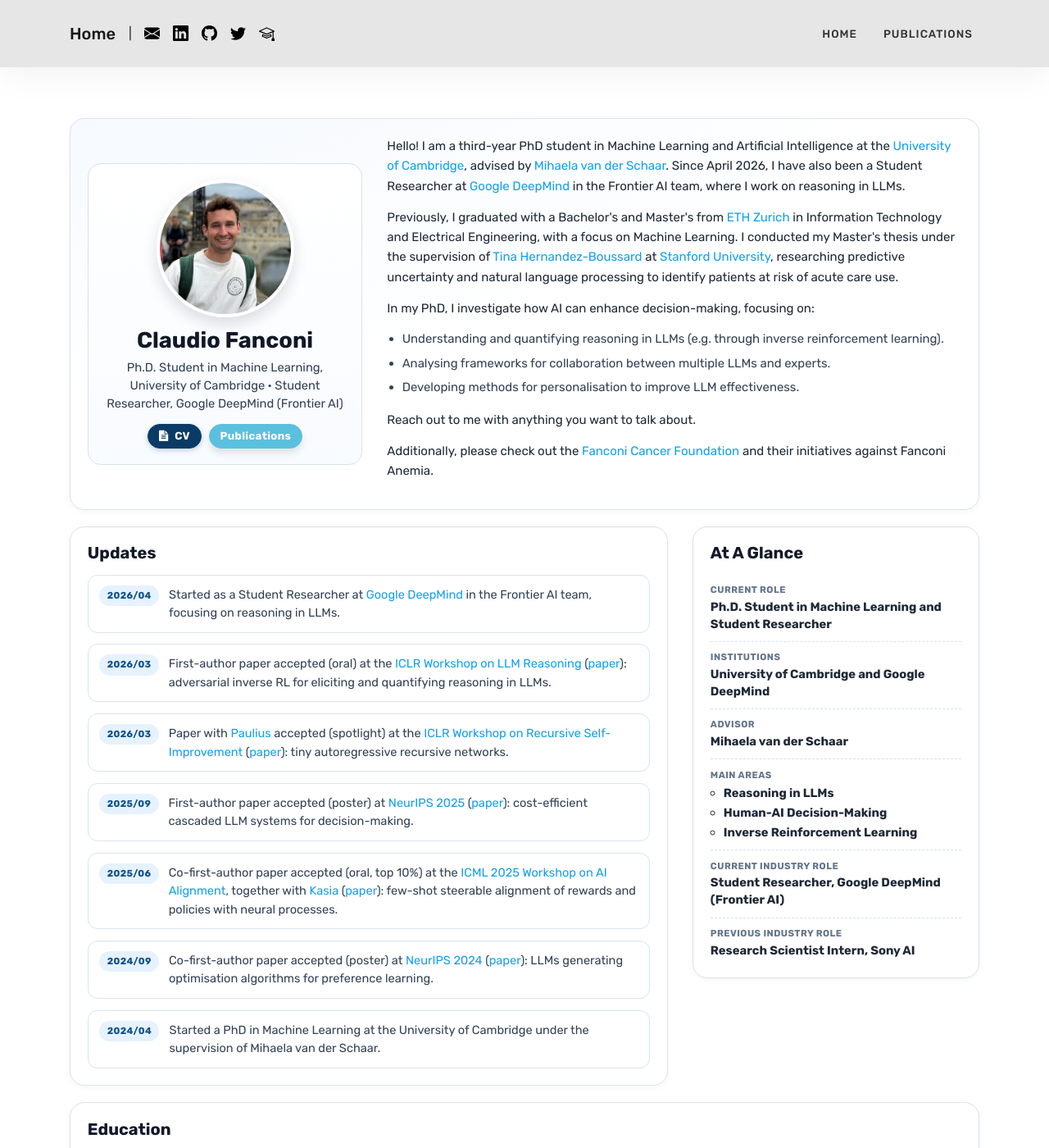
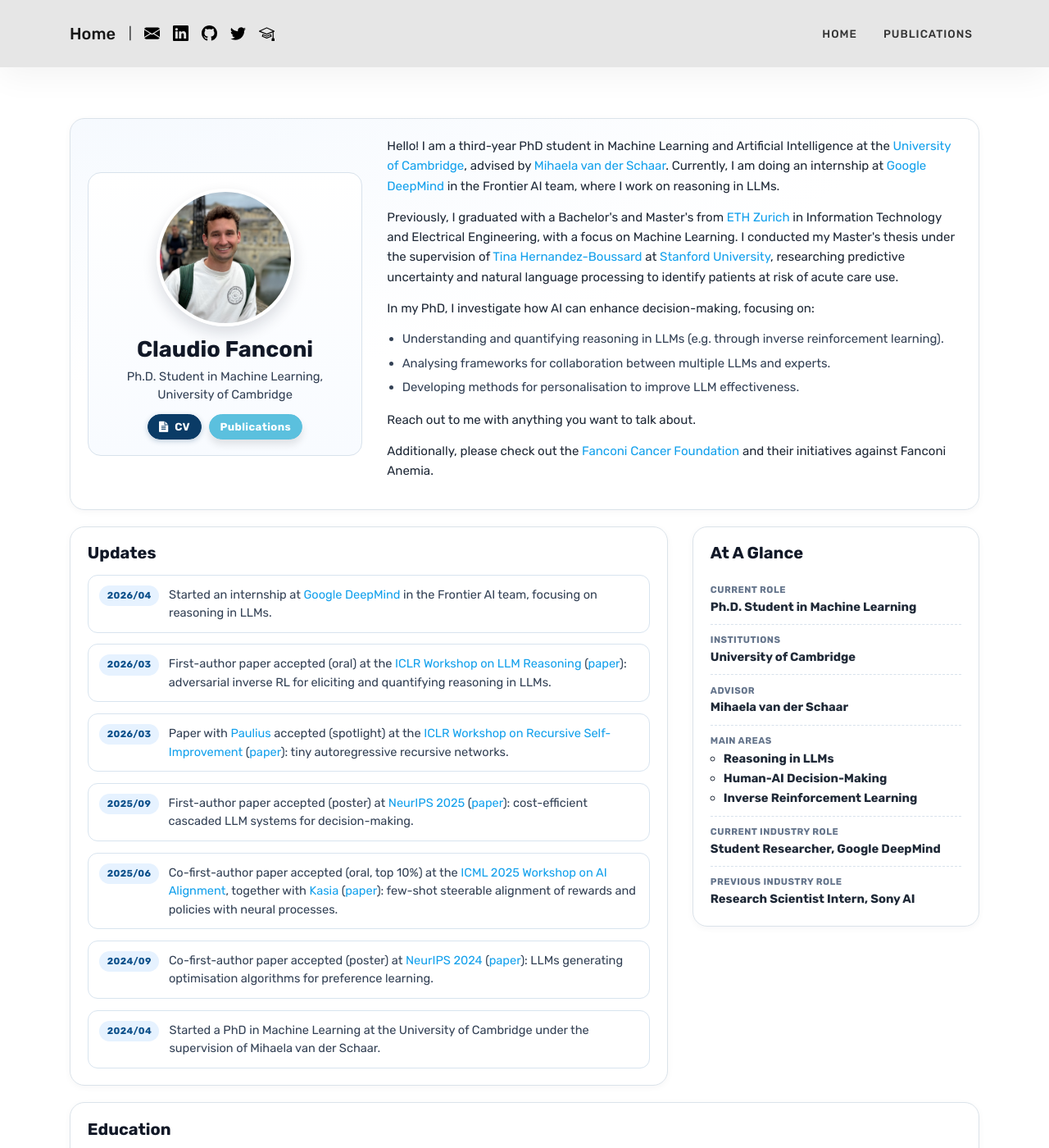
Before and after one commit to fanconic/fanconic.github.io, a Jekyll site: the page built from index.html, in a window 1280 px wide and 1400 px high. Shown: the whole window at 82% size. Built offline with Jekyll 4.4.1, drawn with Linux system fonts in a browser that asks for light colours; the list of posts is cut into pages by our own code; some of the changed text lies outside the part shown.

Commit message:
Fixed text

```diff
--- a/index.html
+++ b/index.html
@@ -10,7 +10,7 @@ title: Home
                 <div class="home-profile">
                     <img src="{{ site.baseurl }}/assets/images/fanconic_2.jpg" class="home-profile-image" alt="Claudio Fanconi">
                     <h1 class="home-name">Claudio Fanconi</h1>
-                    <p class="home-role">Ph.D. Student in Machine Learning, University of Cambridge · Student Researcher, Google DeepMind (Frontier AI)</p>
+                    <p class="home-role">Ph.D. Student in Machine Learning, University of Cambridge</p>
                     <div class="home-cta-group">
                         <a href="{{ site.baseurl }}/assets/documents/resume_claudio_fanconi.pdf" class="btn btn-sm home-btn home-btn-cv">
                             <i class="fa fa-file-text"></i> CV
@@ -24,7 +24,7 @@ title: Home
                     <p>
                         Hello! I am a third-year PhD student in Machine Learning and Artificial Intelligence at the
                         <a href="https://www.cam.ac.uk/">University of Cambridge</a>, advised by
-                        <a href="https://www.vanderschaar-lab.com/prof-mihaela-van-der-schaar/">Mihaela van der Schaar</a>. Since April 2026, I have also been a Student Researcher at
+                        <a href="https://www.vanderschaar-lab.com/prof-mihaela-van-der-schaar/">Mihaela van der Schaar</a>. Currently, I am doing an internship at
                         <a href="https://deepmind.google/">Google DeepMind</a> in the Frontier AI team, where I work on reasoning in LLMs.
                     </p>
                     <p>
@@ -59,7 +59,7 @@ title: Home
                     <li class="home-update-item">
                         <span class="home-update-date">2026/04</span>
                         <div class="home-update-content">
-                            Started as a Student Researcher at <a href="https://deepmind.google/">Google DeepMind</a> in the Frontier AI team, focusing on reasoning in LLMs.
+                            Started an internship at <a href="https://deepmind.google/">Google DeepMind</a> in the Frontier AI team, focusing on reasoning in LLMs.
                         </div>
                     </li>
                     <li class="home-update-item">
@@ -116,11 +116,11 @@ title: Home
                 <ul class="home-fact-list">
                     <li class="home-fact-item">
                         <span class="home-fact-label">Current Role</span>
-                        <span class="home-fact-value">Ph.D. Student in Machine Learning and Student Researcher</span>
+                        <span class="home-fact-value">Ph.D. Student in Machine Learning</span>
                     </li>
                     <li class="home-fact-item">
                         <span class="home-fact-label">Institutions</span>
-                        <span class="home-fact-value">University of Cambridge and Google DeepMind</span>
+                        <span class="home-fact-value">University of Cambridge</span>
                     </li>
                     <li class="home-fact-item">
                         <span class="home-fact-label">Advisor</span>
@@ -136,7 +136,7 @@ title: Home
                     </li>
                     <li class="home-fact-item">
                         <span class="home-fact-label">Current Industry Role</span>
-                        <span class="home-fact-value">Student Researcher, Google DeepMind (Frontier AI)</span>
+                        <span class="home-fact-value">Student Researcher, Google DeepMind</span>
                     </li>
                     <li class="home-fact-item">
                         <span class="home-fact-label">Previous Industry Role</span>
@@ -200,7 +200,7 @@ title: Home
                 <img class="home-record-logo" src="{{ site.baseurl }}/assets/images/about/googledeepmind.jpeg" alt="Google DeepMind">
                 <div class="home-record-body">
                     <h3 class="home-record-title">Student Researcher</h3>
-                    <p class="home-record-org">Google DeepMind · Frontier AI Team</p>
+                    <p class="home-record-org">Google DeepMind</p>
                     <p class="home-record-date">Apr 2026 - Present</p>
                 </div>
             </div>
```
